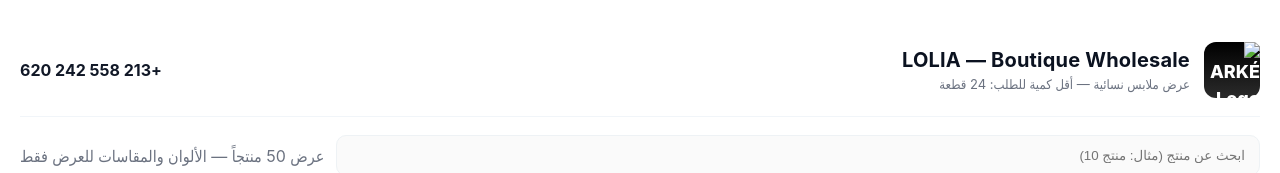
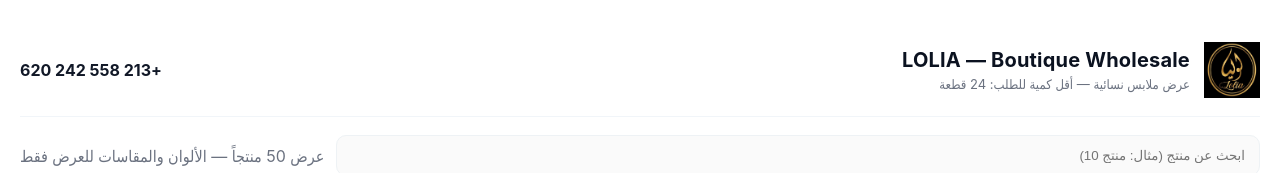
Before and after one commit to loliafashion/store, a plain HTML site: page index.html in a window 1280 px wide. Shown: the top 173 px of the page. Drawn offline with Linux system fonts and the light colour scheme.

Commit message:
Update index.html

```diff
--- a/index.html
+++ b/index.html
@@ -4,7 +4,7 @@
 <head>
   <meta charset="utf-8" />
   <meta name="viewport" content="width=device-width, initial-scale=1" />
-  <title>ARKÉ — متجر بوتيك بالجملة (ستايل Nike، 50 منتج)</title>
+  <title>LOLIA — متجر بوتيك بالجملة </title>
   <meta name="description" content="نسخة ثابتة بستايل مستوحى من Nike — 50 منتج، ألوان ومقاسات للعرض فقط، أسعار مختلفة لكل منتج. أدنى طلب 24." />
   <style>
     /* ========= Global Reset & Typography (Nike-like clean) ========= */
@@ -98,7 +98,7 @@
   <div class="site">
     <header class="header">
       <div class="brand"><div class="logo">
-  <img src="images/logo.png" alt="ARKÉ Logo" style="width:56px;height:56px;object-fit:contain;" />
+  <img src="461941361_514324934818604_7308837695008890206_n.jpg" alt="LOLIA Logo" style="width:56px;height:56px;object-fit:contain;" />
 </div>
         <div>
           <h1>LOLIA — Boutique Wholesale</h1>
```
